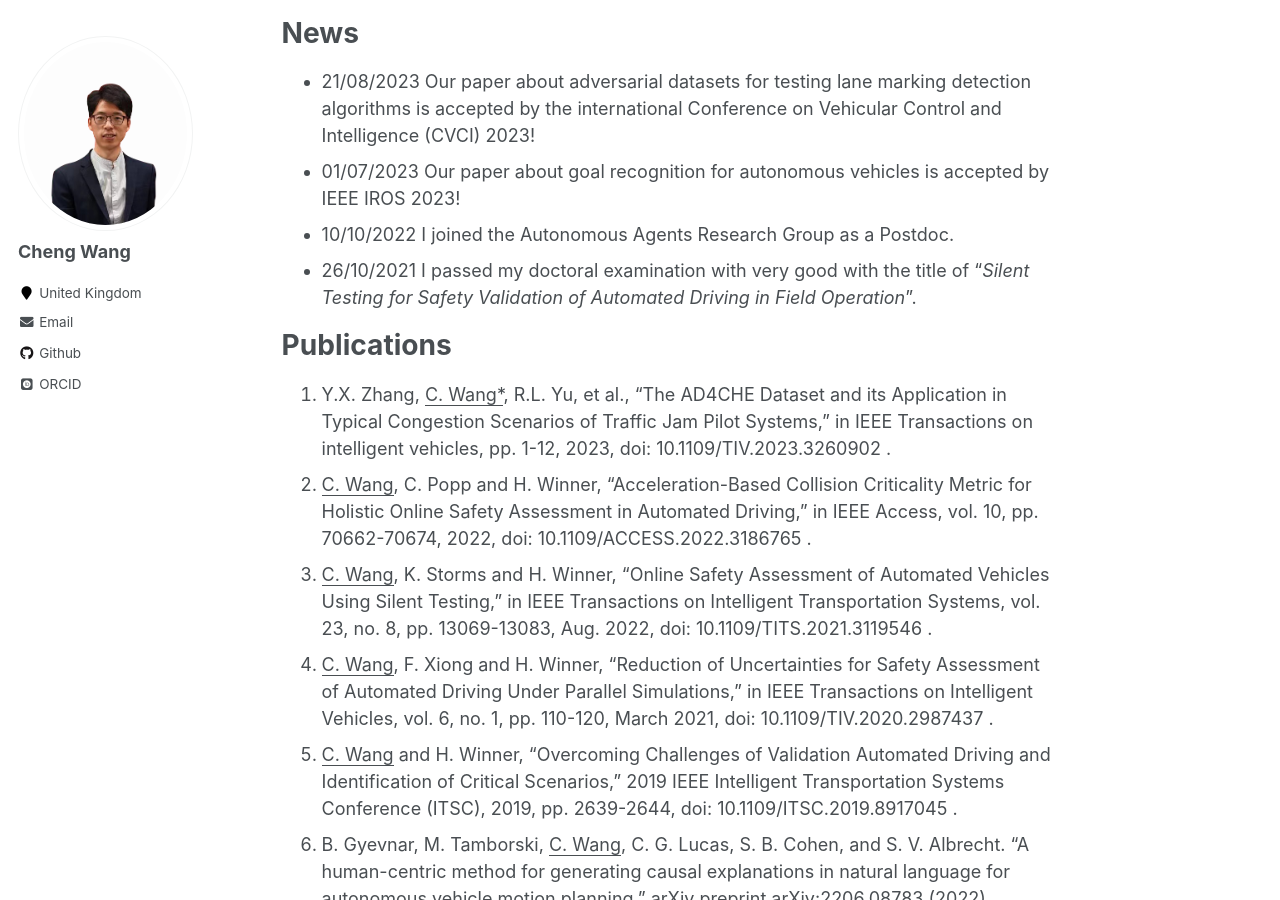
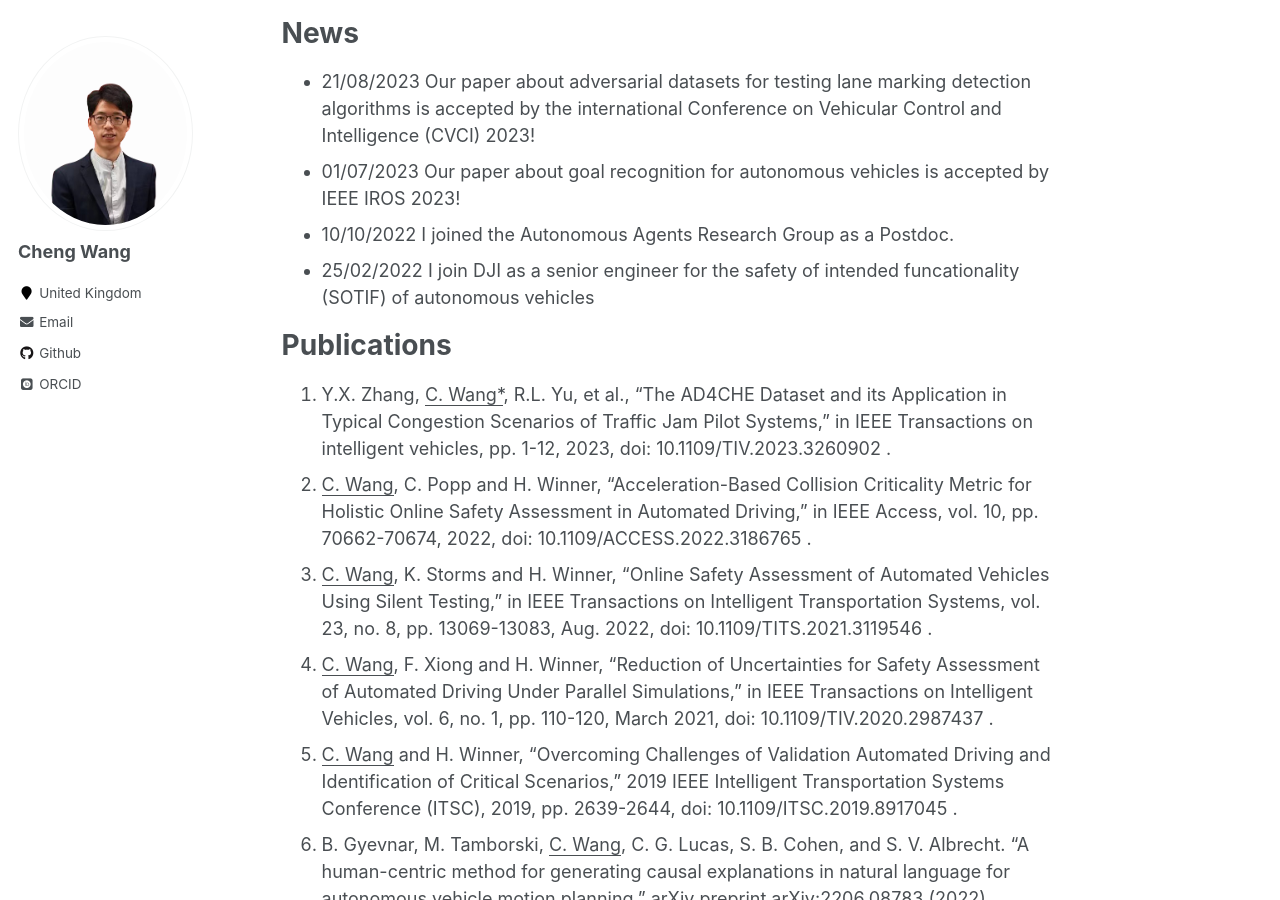
Before and after one commit to ChengWang2018/chengwang.github.io, a Jekyll site: the page built from _pages/about.md, in a window 1280 px wide and 900 px high, scrolled down 329 px. Built offline with Jekyll 4.4.1, drawn with Linux system fonts in a browser that asks for light colours; some web fonts are replaced.

Commit message:
Update about.md

```diff
--- a/_pages/about.md
+++ b/_pages/about.md
@@ -15,19 +15,18 @@ News
 - 21/08/2023 Our paper about adversarial datasets for testing lane marking detection algorithms is accepted by the international Conference on Vehicular Control and Intelligence (CVCI) 2023!
 - 01/07/2023 Our paper about goal recognition for autonomous vehicles is accepted by IEEE IROS 2023!
 - 10/10/2022 I joined the Autonomous Agents Research Group as a Postdoc.
-- 26/10/2021 I passed my doctoral examination with very good with the title of "*Silent Testing for Safety Validation of Automated Driving in Field Operation*".
-
+- 25/02/2022 I join DJI as a senior engineer for the safety of intended funcationality (SOTIF) of autonomous vehicles
 
 Publications
 ======
-1. Y.X. Zhang, <ins>C. Wang*</ins>, R.L. Yu, et al., “The AD4CHE Dataset and its Application in Typical Congestion Scenarios of Traffic Jam Pilot Systems,” in IEEE Transactions on intelligent vehicles, pp. 1-12, 2023, doi: 10.1109/TIV.2023.3260902  .
-1. <ins>C. Wang</ins>, C. Popp and H. Winner, "Acceleration-Based Collision Criticality Metric for Holistic Online Safety Assessment in Automated Driving," in IEEE Access, vol. 10, pp. 70662-70674, 2022, doi: 10.1109/ACCESS.2022.3186765  .
-2. <ins>C. Wang</ins>, K. Storms and H. Winner, "Online Safety Assessment of Automated Vehicles Using Silent Testing," in IEEE Transactions on Intelligent Transportation Systems, vol. 23, no. 8, pp. 13069-13083, Aug. 2022, doi: 10.1109/TITS.2021.3119546  .
-3. <ins>C. Wang</ins>, F. Xiong and H. Winner, "Reduction of Uncertainties for Safety Assessment of Automated Driving Under Parallel Simulations," in IEEE Transactions on Intelligent Vehicles, vol. 6, no. 1, pp. 110-120, March 2021, doi: 10.1109/TIV.2020.2987437  .
-4. <ins>C. Wang</ins> and H. Winner, "Overcoming Challenges of Validation Automated Driving and Identification of Critical Scenarios," 2019 IEEE Intelligent Transportation Systems Conference (ITSC), 2019, pp. 2639-2644, doi: 10.1109/ITSC.2019.8917045  .
-5. B. Gyevnar, M. Tamborski, <ins>C. Wang</ins>, C. G. Lucas, S. B. Cohen, and S. V. Albrecht. "A human-centric method for generating causal explanations in natural language for autonomous vehicle motion planning." arXiv preprint arXiv:2206.08783   (2022).
-6. B.Gyevnar, <ins>C.Wang</ins>, C. G.Lukas, S. B.Cohen, S. V.Albrecht. Causal Social Explanations for Stochastic Sequential Multi-Agent Decision-Making. arXiv preprint arXiv:2302.10809.   2023 Feb 21.
-7. <ins>C. Wang</ins>, F.W. Guo, R.L Yu, L.Y. Wang, Y.X. Zhang. The Application of Driver Models in the Safety Assessment of Autonomous Vehicles: A Survey. arXiv preprint arXiv:2303.14779,   2023 Mar 26.
+1. Y.X. Zhang, <ins>C. Wang*</ins>, R.L. Yu, et al., “The AD4CHE Dataset and its Application in Typical Congestion Scenarios of Traffic Jam Pilot Systems,” in IEEE Transactions on intelligent vehicles, pp. 1-12, 2023, doi: 10.1109/TIV.2023.3260902   .
+1. <ins>C. Wang</ins>, C. Popp and H. Winner, "Acceleration-Based Collision Criticality Metric for Holistic Online Safety Assessment in Automated Driving," in IEEE Access, vol. 10, pp. 70662-70674, 2022, doi: 10.1109/ACCESS.2022.3186765   .
+2. <ins>C. Wang</ins>, K. Storms and H. Winner, "Online Safety Assessment of Automated Vehicles Using Silent Testing," in IEEE Transactions on Intelligent Transportation Systems, vol. 23, no. 8, pp. 13069-13083, Aug. 2022, doi: 10.1109/TITS.2021.3119546   .
+3. <ins>C. Wang</ins>, F. Xiong and H. Winner, "Reduction of Uncertainties for Safety Assessment of Automated Driving Under Parallel Simulations," in IEEE Transactions on Intelligent Vehicles, vol. 6, no. 1, pp. 110-120, March 2021, doi: 10.1109/TIV.2020.2987437   .
+4. <ins>C. Wang</ins> and H. Winner, "Overcoming Challenges of Validation Automated Driving and Identification of Critical Scenarios," 2019 IEEE Intelligent Transportation Systems Conference (ITSC), 2019, pp. 2639-2644, doi: 10.1109/ITSC.2019.8917045   .
+5. B. Gyevnar, M. Tamborski, <ins>C. Wang</ins>, C. G. Lucas, S. B. Cohen, and S. V. Albrecht. "A human-centric method for generating causal explanations in natural language for autonomous vehicle motion planning." arXiv preprint arXiv:2206.08783    (2022).
+6. B.Gyevnar, <ins>C.Wang</ins>, C. G.Lukas, S. B.Cohen, S. V.Albrecht. Causal Social Explanations for Stochastic Sequential Multi-Agent Decision-Making. arXiv preprint arXiv:2302.10809.    2023 Feb 21.
+7. <ins>C. Wang</ins>, F.W. Guo, R.L Yu, L.Y. Wang, Y.X. Zhang. The Application of Driver Models in the Safety Assessment of Autonomous Vehicles: A Survey. arXiv preprint arXiv:2303.14779,    2023 Mar 26.
 8. C. Brewitt, M. Tamborski, <ins>C.Wang</ins>, S.V. Albrecht. Verifiable Goal Recognition for Autonomous Driving with Occlusions. IEEE IROS 2023.
 9. H.H. He, <ins>C. Wang</ins>, Y.X. Zhang, M. Zhao,  Benchmark for SOTIF of Lane Marking Detection Algorithms of Autonomous Vehicles, CVCI 2023.
 
```
